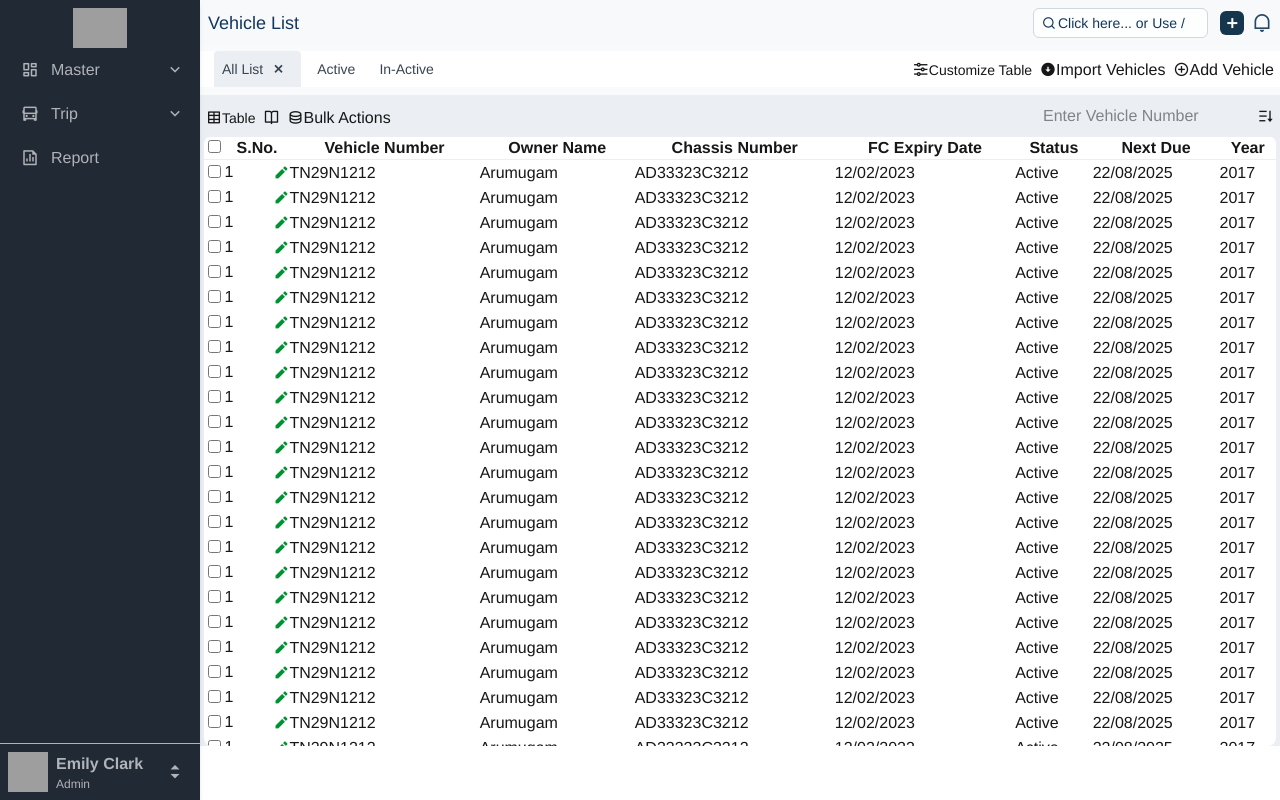
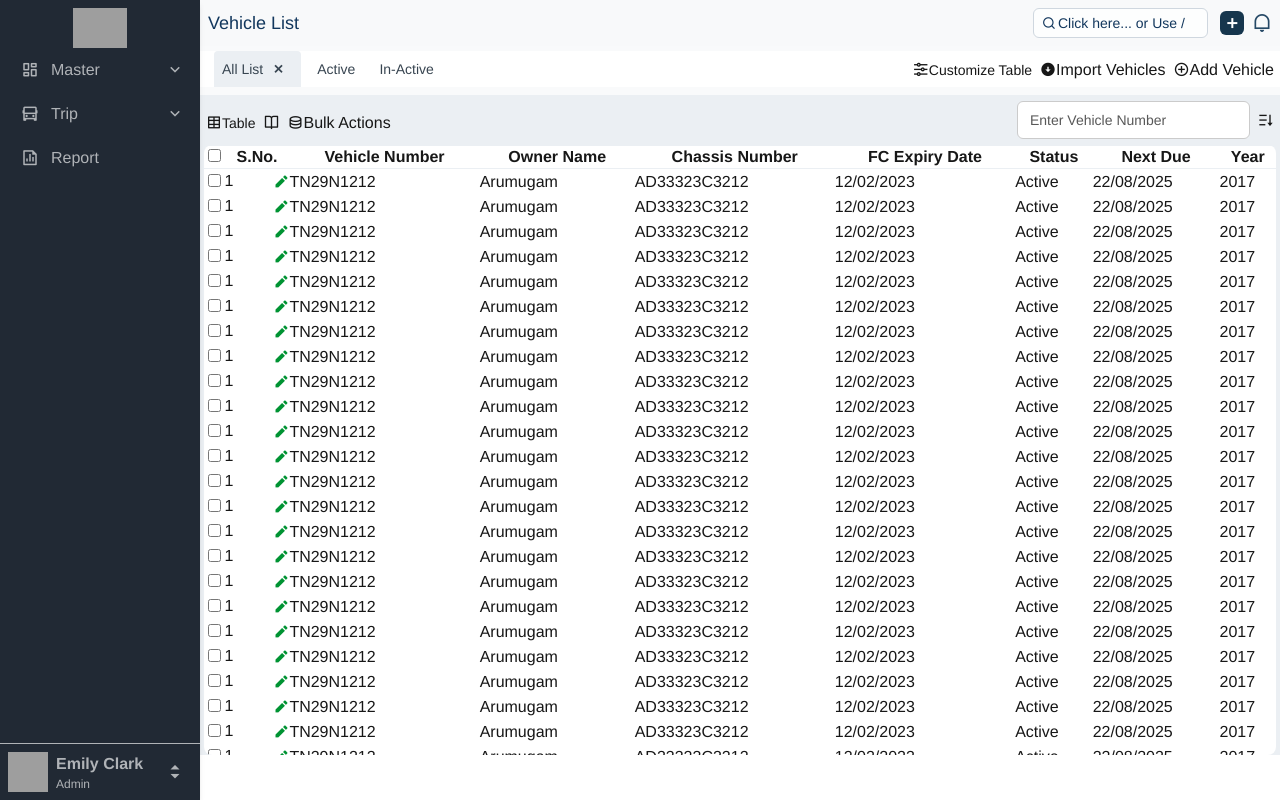
Before and after one commit to gdinesh1191/transport, a Next.js app: page /modules/vehicle/list in a window 1280 px wide. Built offline with nearby package versions, Linux system fonts and the light colour scheme; grey boxes are pictures that could not be loaded.

Commit message:
form-control,placeholder global -css

```diff
--- a/app/globals.css
+++ b/app/globals.css
@@ -1,4 +1,7 @@
 @import "tailwindcss";
+
+
+
 
 :root {
   --background: #ffffff;
@@ -62,3 +65,17 @@ body {
 .border-l-5 {
   border-left-width: 5px;
 }
+
+
+input::placeholder,
+textarea::placeholder {
+  @apply text-[14px] text-[#585858];
+}
+
+
+
+@layer components {
+  .form-control {
+    @apply block w-full px-[0.75rem] py-[0.375rem] text-[#212529] bg-white border border-[#cbcbcb] rounded-md leading-[1.5] focus:outline-none focus:border-[#009333];
+  }
+}
--- a/app/modules/vehicle/new/page.tsx
+++ b/app/modules/vehicle/new/page.tsx
@@ -28,7 +28,7 @@ const Input = ({ name, placeholder, type = "text", className = "", ...props }: {
     type={type}
     name={name}
     placeholder={placeholder}
-    className={`form-control border border-gray-300 rounded px-3 py-2 ${className}`}
+    className={`form-control`}
     {...props}
   />
 );
```
